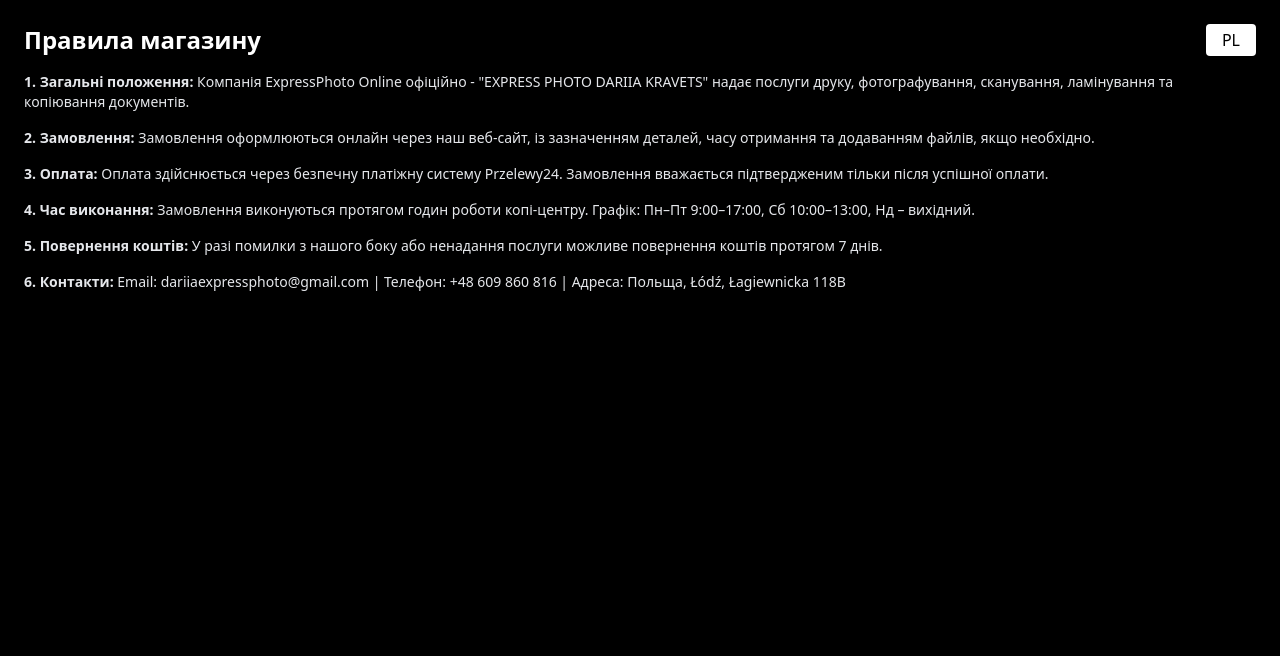
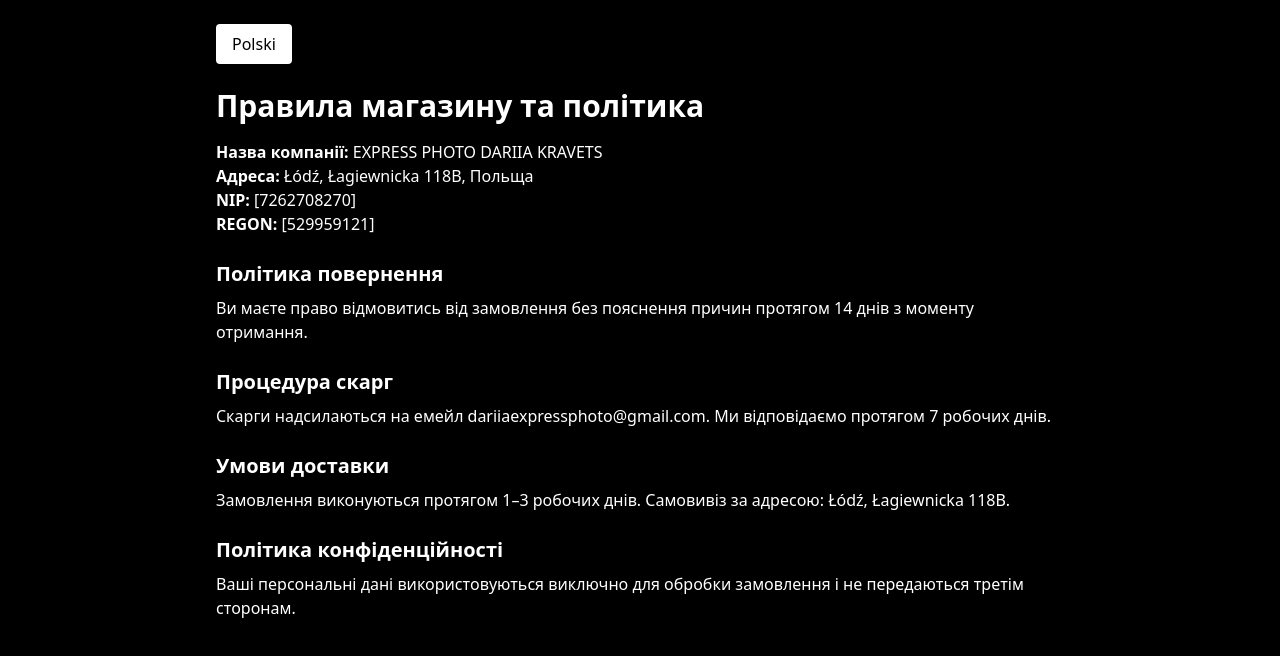
Before and after one commit to cutesuno/expressphoto-online, a Next.js app: page /rules in a window 1280 px wide. Shown: the top 656 px of the page. Built offline with nearby package versions, Linux system fonts and the light colour scheme.

Commit message:
додов лінк

```diff
--- a/pages/rules.tsx
+++ b/pages/rules.tsx
@@ -3,38 +3,57 @@ import { useState } from 'react';
 export default function RulesPage() {
   const [lang, setLang] = useState<'uk' | 'pl'>('uk');
 
+  const toggleLang = () => setLang(lang === 'uk' ? 'pl' : 'uk');
+
   return (
-    <div className="min-h-screen bg-black text-white p-6">
-      <div className="flex justify-between items-center mb-4">
-        <h1 className="text-2xl font-bold">
-          {lang === 'uk' ? 'Правила магазину' : 'Regulamin sklepu'}
-        </h1>
-        <button
-          onClick={() => setLang(lang === 'uk' ? 'pl' : 'uk')}
-          className="bg-white text-black px-4 py-1 rounded"
-        >
-          {lang === 'uk' ? 'PL' : 'UA'}
-        </button>
-      </div>
+    <div className="min-h-screen bg-black text-white p-6 max-w-4xl mx-auto">
+      <button
+        onClick={toggleLang}
+        className="mb-6 px-4 py-2 bg-white text-black rounded hover:bg-gray-200"
+      >
+        {lang === 'uk' ? 'Polski' : 'Українська'}
+      </button>
 
       {lang === 'uk' ? (
-        <div className="space-y-4 text-gray-200 text-sm">
-          <p><strong>1. Загальні положення:</strong> Компанія  ExpressPhoto Online офіційно - "EXPRESS PHOTO DARIIA KRAVETS" надає послуги друку, фотографування, сканування, ламінування та копіювання документів.</p>
-          <p><strong>2. Замовлення:</strong> Замовлення оформлюються онлайн через наш веб-сайт, із зазначенням деталей, часу отримання та додаванням файлів, якщо необхідно.</p>
-          <p><strong>3. Оплата:</strong> Оплата здійснюється через безпечну платіжну систему Przelewy24. Замовлення вважається підтвердженим тільки після успішної оплати.</p>
-          <p><strong>4. Час виконання:</strong> Замовлення виконуються протягом годин роботи копі-центру. Графік: Пн–Пт 9:00–17:00, Сб 10:00–13:00, Нд – вихідний.</p>
-          <p><strong>5. Повернення коштів:</strong> У разі помилки з нашого боку або ненадання послуги можливе повернення коштів протягом 7 днів.</p>
-          <p><strong>6. Контакти:</strong> Email: dariiaexpressphoto@gmail.com | Телефон: +48 609 860 816 | Адреса: Польща, Łódź, Łagiewnicka 118B</p>
-        </div>
+        <>
+          <h1 className="text-3xl font-bold mb-4">Правила магазину та політика</h1>
+          <p><strong>Назва компанії:</strong> EXPRESS PHOTO DARIIA KRAVETS</p>
+          <p><strong>Адреса:</strong> Łódź, Łagiewnicka 118B, Польща</p>
+          <p><strong>NIP:</strong> [7262708270]</p>
+          <p><strong>REGON:</strong> [529959121]</p>
+
+          <h2 className="text-xl font-bold mt-6 mb-2">Політика повернення</h2>
+          <p>Ви маєте право відмовитись від замовлення без пояснення причин протягом 14 днів з моменту отримання.</p>
+
+          <h2 className="text-xl font-bold mt-6 mb-2">Процедура скарг</h2>
+          <p>Скарги надсилаються на емейл dariiaexpressphoto@gmail.com. Ми відповідаємо протягом 7 робочих днів.</p>
+
+          <h2 className="text-xl font-bold mt-6 mb-2">Умови доставки</h2>
+          <p>Замовлення виконуються протягом 1–3 робочих днів. Самовивіз за адресою: Łódź, Łagiewnicka 118B.</p>
+
+          <h2 className="text-xl font-bold mt-6 mb-2">Політика конфіденційності</h2>
+          <p>Ваші персональні дані використовуються виключно для обробки замовлення і не передаються третім сторонам.</p>
+        </>
       ) : (
-        <div className="space-y-4 text-gray-200 text-sm">
-          <p><strong>1. Postanowienia ogólne:</strong> Firma ExpressPhoto Online świadczy usługi drukowania, fotografowania, skanowania, laminowania i kopiowania dokumentów.</p>
-          <p><strong>2. Zamówienia:</strong> Zamówienia składane są online przez naszą stronę internetową z podaniem szczegółów, godziny odbioru i dołączeniem plików (jeśli dotyczy).</p>
-          <p><strong>3. Płatność:</strong> Płatności realizowane są za pośrednictwem bezpiecznego systemu Przelewy24. Zamówienie jest potwierdzone tylko po udanej płatności.</p>
-          <p><strong>4. Czas realizacji:</strong> Zamówienia realizujemy w godzinach pracy punktu. Godziny otwarcia: Pon–Pt 9:00–17:00, Sob 10:00–13:00, Niedz – nieczynne.</p>
-          <p><strong>5. Zwroty:</strong> W przypadku błędu z naszej strony lub niewykonania usługi możliwy jest zwrot środków w ciągu 7 dni.</p>
-          <p><strong>6. Kontakt:</strong> Email: dariiaexpressphoto@gmail.com | Telefon: +48 609 860 816 | Adres: Polska, Łódź, Łagiewnicka 118B</p>
-        </div>
+        <>
+          <h1 className="text-3xl font-bold mb-4">Regulamin sklepu i polityki</h1>
+          <p><strong>Nazwa firmy:</strong> EXPRESS PHOTO DARIIA KRAVETS</p>
+          <p><strong>Adres:</strong> Łódź, Łagiewnicka 118B, Polska</p>
+          <p><strong>NIP:</strong> [7262708270]</p>
+          <p><strong>REGON:</strong> [529959121]</p>
+
+          <h2 className="text-xl font-bold mt-6 mb-2">Polityka zwrotów</h2>
+          <p>Masz prawo odstąpić od zamówienia bez podania przyczyny w ciągu 14 dni od jego otrzymania.</p>
+
+          <h2 className="text-xl font-bold mt-6 mb-2">Procedura reklamacji</h2>
+          <p>Reklamacje prosimy przesyłać na adres e-mail: dariiaexpressphoto@gmail.com. Odpowiadamy w ciągu 7 dni roboczych.</p>
+
+          <h2 className="text-xl font-bold mt-6 mb-2">Warunki dostawy</h2>
+          <p>Zamówienia realizowane są w ciągu 1–3 dni roboczych. Odbiór osobisty: Łódź, Łagiewnicka 118B.</p>
+
+          <h2 className="text-xl font-bold mt-6 mb-2">Polityka prywatności</h2>
+          <p>Twoje dane osobowe są wykorzystywane wyłącznie do realizacji zamówienia i nie są udostępniane osobom trzecim.</p>
+        </>
       )}
     </div>
   );
```
